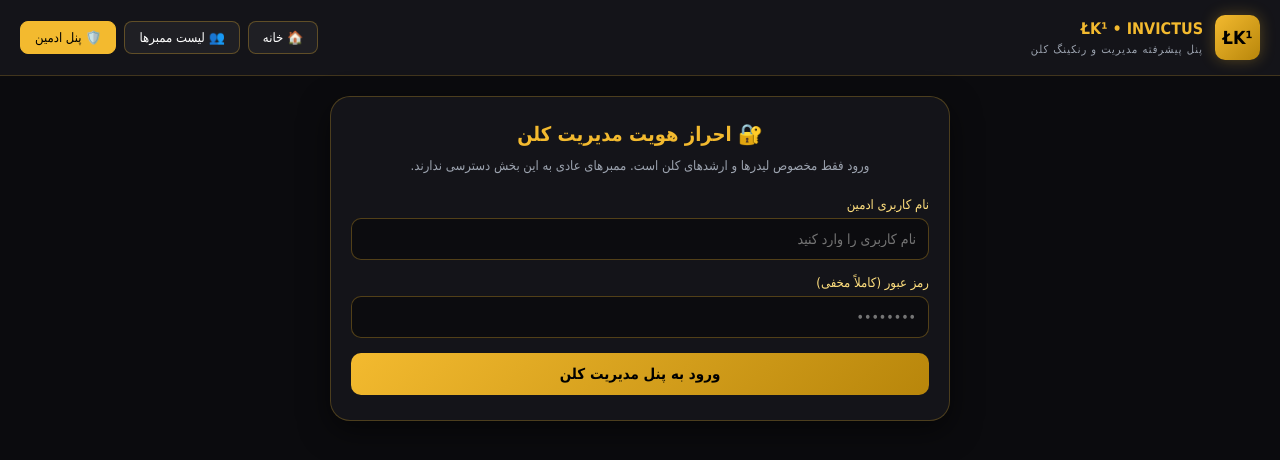
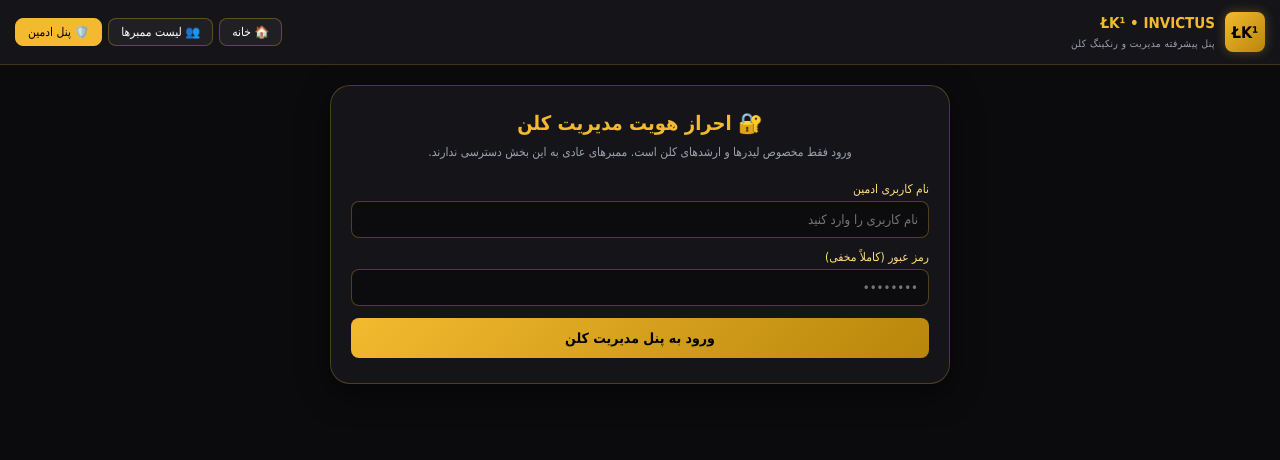
Before and after one commit to Matin-13850915/codm-clan-panel, a plain HTML site: page admin.html in a window 1280 px wide. Drawn offline with Linux system fonts and the light colour scheme.

Commit message:
Update style.css

```diff
--- a/style.css
+++ b/style.css
@@ -20,10 +20,10 @@
 body {
     background-color: var(--bg-color);
     color: var(--text-main);
-    padding-bottom: 40px;
+    padding-bottom: 50px;
 }
 
-/* نوار اطلاع‌رسانی */
+/* نوار اطلاع‌رسانی بالای صفحه */
 .top-notice {
     background: linear-gradient(90deg, var(--gold-dark), var(--gold-primary));
     color: #000;
@@ -33,11 +33,11 @@ body {
     padding: 8px 10px;
 }
 
-/* هدر */
+/* هدر و ناوبری دقیقاً مطابق عکس */
 header {
     background: var(--card-bg);
     border-bottom: 1px solid rgba(243, 186, 47, 0.2);
-    padding: 15px 20px;
+    padding: 12px 15px;
     display: flex;
     justify-content: space-between;
     align-items: center;
@@ -48,53 +48,54 @@ header {
 .logo-area {
     display: flex;
     align-items: center;
-    gap: 12px;
+    gap: 10px;
 }
 
 .clan-logo {
-    width: 45px;
-    height: 45px;
+    width: 40px;
+    height: 40px;
     background: linear-gradient(135deg, var(--gold-primary), var(--gold-dark));
-    border-radius: 10px;
+    border-radius: 8px;
     display: flex;
     align-items: center;
     justify-content: center;
     font-weight: bold;
     color: #000;
-    font-size: 18px;
-    box-shadow: 0 0 15px rgba(243, 186, 47, 0.3);
+    font-size: 16px;
+    box-shadow: 0 0 12px rgba(243, 186, 47, 0.3);
 }
 
 .clan-title h1 {
-    font-size: 16px;
+    font-size: 15px;
     color: var(--gold-primary);
 }
 
 .clan-title span {
-    font-size: 11px;
+    font-size: 10px;
     color: var(--text-muted);
-    letter-spacing: 1px;
+    letter-spacing: 0.5px;
 }
 
 .nav-buttons {
     display: flex;
-    gap: 8px;
+    gap: 6px;
     flex-wrap: wrap;
+    align-items: center;
 }
 
 .btn {
     background: rgba(255, 255, 255, 0.05);
     border: 1px solid rgba(243, 186, 47, 0.3);
     color: var(--text-main);
-    padding: 8px 14px;
+    padding: 6px 12px;
     border-radius: 8px;
-    font-size: 13px;
+    font-size: 12px;
     cursor: pointer;
     text-decoration: none;
     transition: 0.3s;
     display: inline-flex;
     align-items: center;
-    gap: 6px;
+    gap: 4px;
 }
 
 .btn:hover, .btn.active {
@@ -109,7 +110,7 @@ header {
     color: var(--gold-primary);
 }
 
-/* کانتینرها */
+/* کانتینرها و کارت‌ها */
 .main-container {
     max-width: 650px;
     margin: 20px auto;
@@ -135,7 +136,7 @@ header {
     border-radius: 20px;
     font-size: 12px;
     color: var(--text-muted);
-    margin-bottom: 20px;
+    margin-bottom: 15px;
 }
 
 .status-dot {
@@ -147,20 +148,20 @@ header {
 }
 
 .hero-title {
-    font-size: 26px;
+    font-size: 24px;
     color: var(--gold-primary);
-    margin-bottom: 10px;
+    margin-bottom: 8px;
     font-weight: 900;
 }
 
 .hero-subtitle {
     font-size: 14px;
     font-weight: bold;
-    margin-bottom: 10px;
+    margin-bottom: 8px;
 }
 
 .hero-desc {
-    font-size: 13px;
+    font-size: 12px;
     color: var(--text-muted);
     line-height: 1.6;
     margin-bottom: 20px;
@@ -168,25 +169,25 @@ header {
 
 /* فرم‌ها و اینپوت‌ها */
 .form-group {
-    margin-bottom: 15px;
+    margin-bottom: 12px;
     text-align: right;
 }
 
 .form-group label {
     display: block;
-    font-size: 13px;
+    font-size: 12px;
     color: var(--gold-light);
-    margin-bottom: 6px;
+    margin-bottom: 5px;
 }
 
 .form-control {
     width: 100%;
     background: rgba(0, 0, 0, 0.4);
     border: 1px solid rgba(243, 186, 47, 0.3);
-    border-radius: 10px;
-    padding: 12px;
+    border-radius: 8px;
+    padding: 10px;
     color: var(--text-main);
-    font-size: 14px;
+    font-size: 13px;
 }
 
 .form-control:focus {
@@ -200,9 +201,9 @@ header {
     color: #000;
     font-weight: bold;
     padding: 12px;
-    border-radius: 10px;
+    border-radius: 8px;
     border: none;
-    font-size: 15px;
+    font-size: 14px;
     cursor: pointer;
     transition: 0.3s;
 }
@@ -221,12 +222,12 @@ header {
 .clan-table {
     width: 100%;
     border-collapse: collapse;
-    font-size: 13px;
+    font-size: 12px;
     text-align: center;
 }
 
 .clan-table th, .clan-table td {
-    padding: 12px 10px;
+    padding: 10px 8px;
     border-bottom: 1px solid rgba(243, 186, 47, 0.15);
 }
 
@@ -245,17 +246,17 @@ header {
     background: var(--card-bg);
     border: 1px solid rgba(243, 186, 47, 0.2);
     border-radius: 15px;
-    padding: 20px 15px;
+    padding: 18px 15px;
     text-align: center;
 }
 
 .mini-card h3 {
-    font-size: 14px;
+    font-size: 13px;
     color: var(--gold-primary);
-    margin-bottom: 5px;
+    margin-bottom: 4px;
 }
 
 .mini-card p {
-    font-size: 12px;
+    font-size: 11px;
     color: var(--text-muted);
-  }
+}
```
